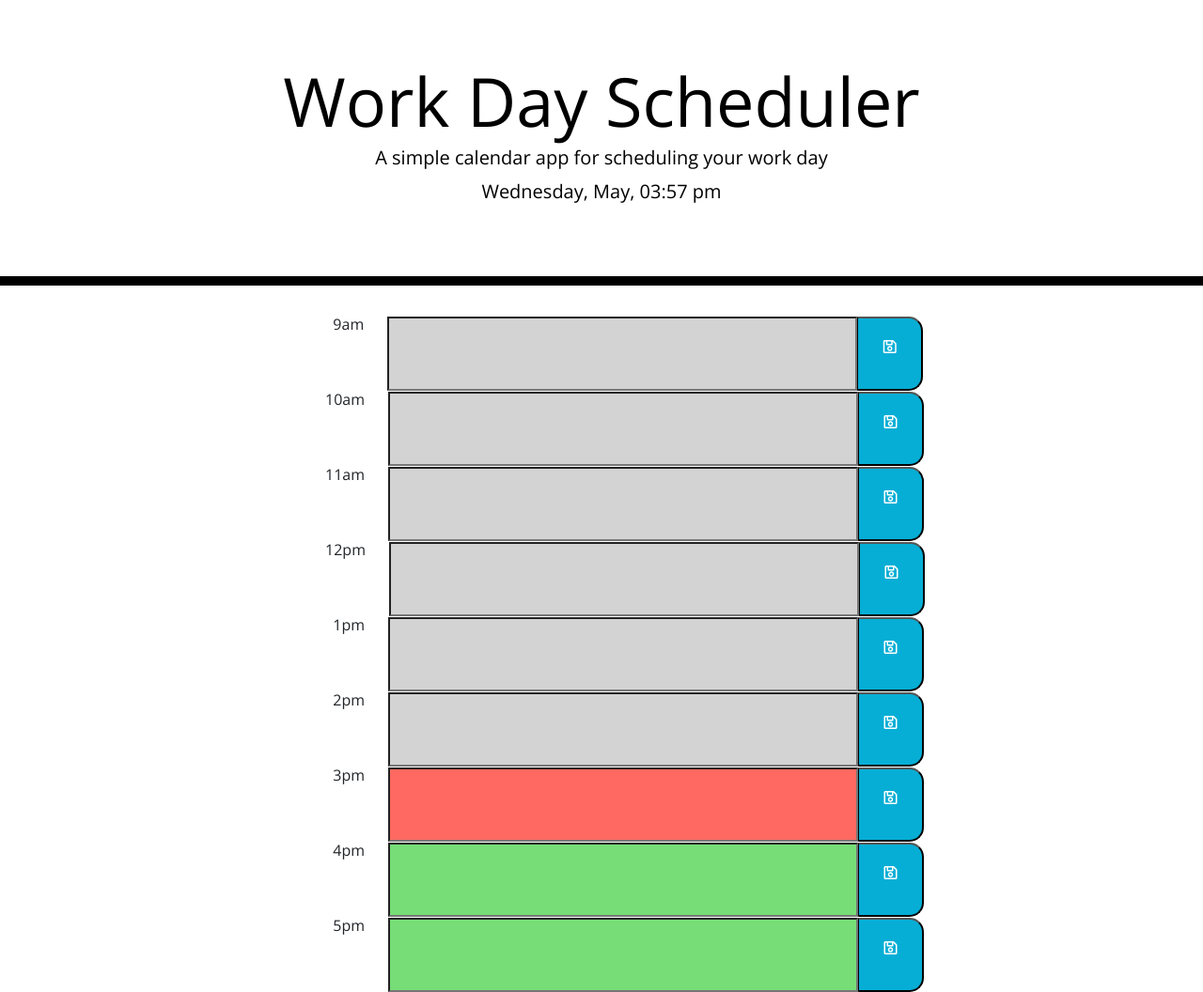
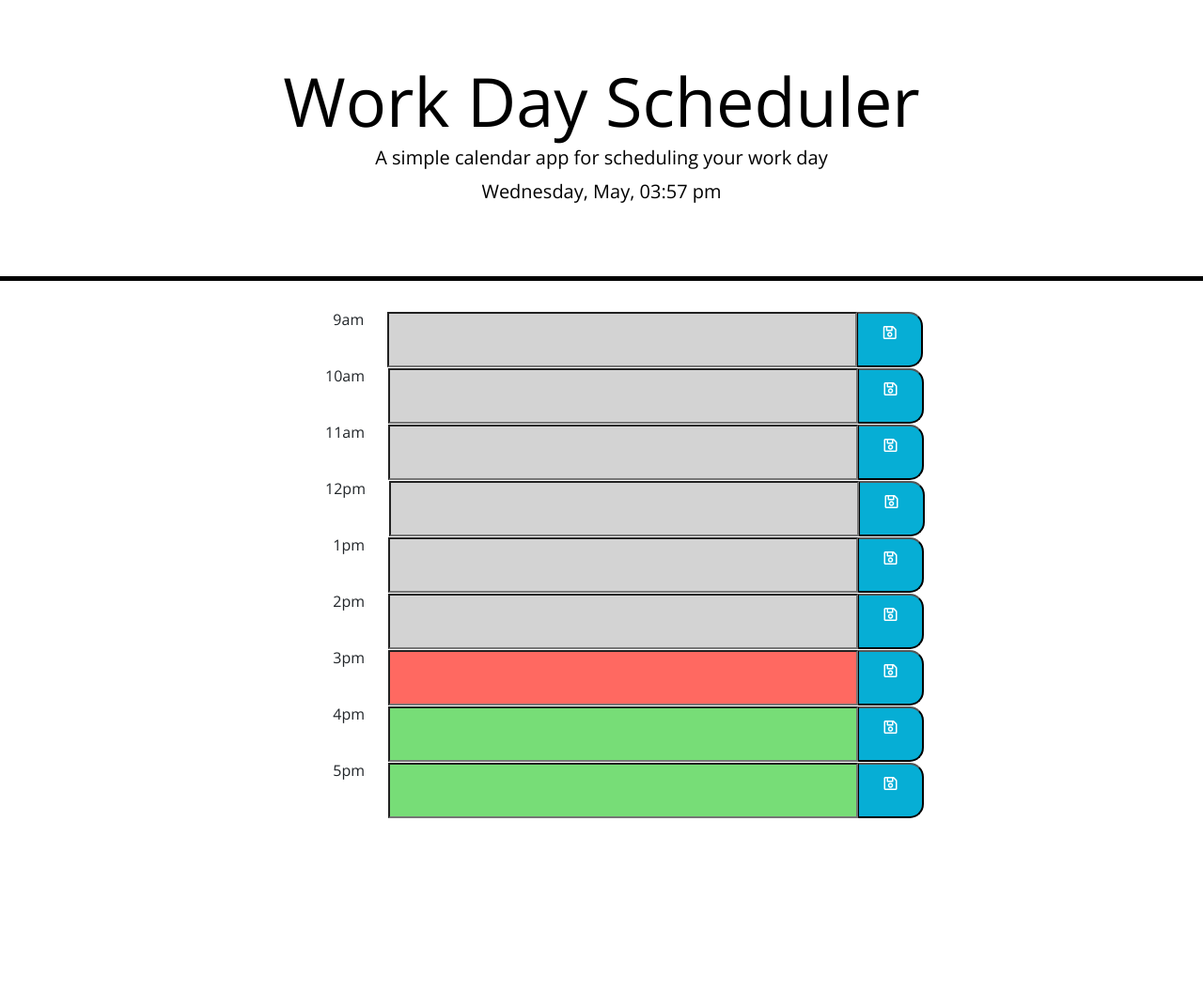
Before and after one commit to KCGooner/day_planner, a plain HTML site: page index.html in a window 1280 px wide. Shown: the whole page at 94% size. After the commit the page ends 871 px from the top, so only its background shows below. Drawn offline with nearby package versions, Linux system fonts and the light colour scheme.

Commit message:
resized row height

```diff
--- a/assets/css/style.css
+++ b/assets/css/style.css
@@ -25,7 +25,7 @@ textarea{
   background-color: transparent;
   color: black;
   border-radius: 0;
-  border-bottom: 10px solid black;
+  border-bottom: 5px solid black;
 }
 
 .description{
@@ -82,7 +82,7 @@ textarea{
 
 .row {
   white-space: pre-wrap;
-  height: 80px;
+  height: 60px;
   border-top: 1px solid white;
 }
 
```
